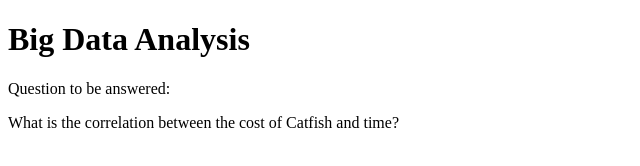
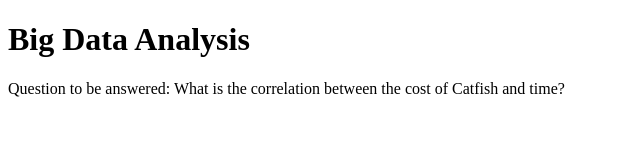
Before and after one commit to BatchOfAllTrades/BigDataProject, a plain HTML site: page index.html in a window 1280 px wide. Shown: the whole page, without its empty margins (0-640 px from the left). Drawn offline with Linux system fonts and the light colour scheme.

Commit message:
Update index.html

```diff
--- a/index.html
+++ b/index.html
@@ -6,8 +6,7 @@
 <body>
 
 <h1>Big Data Analysis</h1>
-<p>Question to be answered: </p>
-<p>What is the correlation between the cost of Catfish and time?</p>
+<p>Question to be answered: What is the correlation between the cost of Catfish and time?</p>
 
 </body>
 </html>
```
